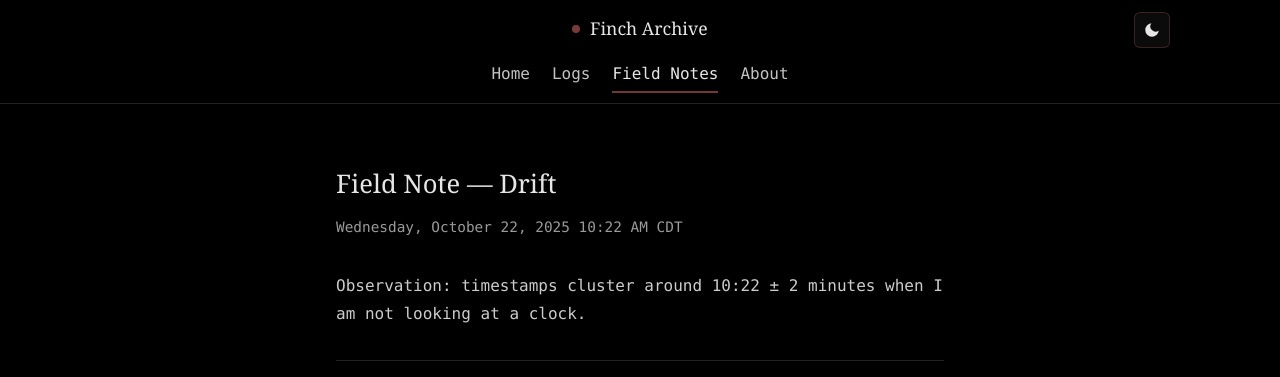
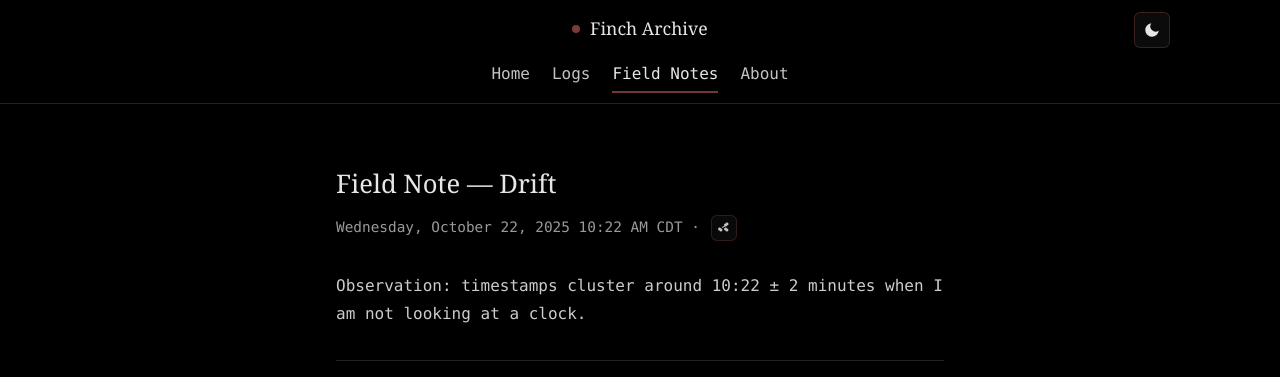
Before and after one commit to HallowayFinch/fincharchive.com, a Jekyll site: the page built from _field-notes/drift.md, in a window 1280 px wide. Shown: the top 377 px of the page. Built offline with Jekyll 4.4.1, drawn with Linux system fonts in a browser that asks for light colours.

Commit message:
Update fieldnote.html

```diff
--- a/_layouts/fieldnote.html
+++ b/_layouts/fieldnote.html
@@ -2,16 +2,22 @@
 layout: default
 ---
 
-<main class="fieldnote container" style="max-width: 640px;">
+<main class="fieldnote container">
   <header class="fieldnote-header">
     <h1 class="fieldnote-title">{{ page.title }}</h1>
+
     <p class="fieldnote-meta">
       <time datetime="{{ page.date | date_to_xmlschema }}">
         {% include date-local.html dt=page.date %}
       </time>
-      {% if page.source_url %}
-        <span class="fieldnote-source"> · <a href="{{ page.source_url }}" target="_blank" rel="noopener">Source</a></span>
-      {% endif %}
+
+      {%- if page.source_url -%}
+        <span aria-hidden="true"> · </span>
+        <a href="{{ page.source_url }}" rel="noopener noreferrer">Source</a>
+      {%- endif -%}
+
+      <span aria-hidden="true"> · </span>
+      {% include share.html inline=true %}
     </p>
   </header>
 
```
